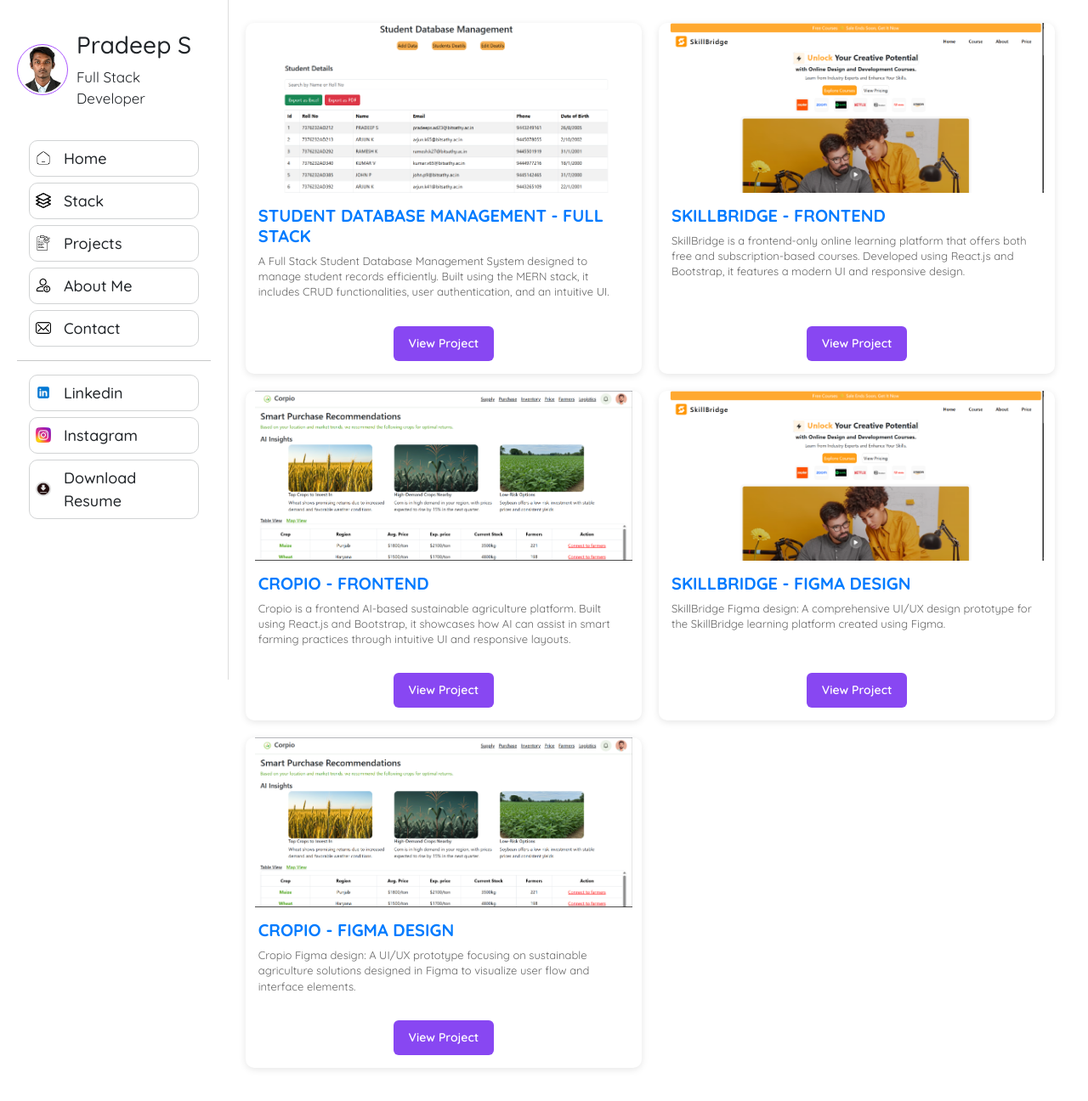
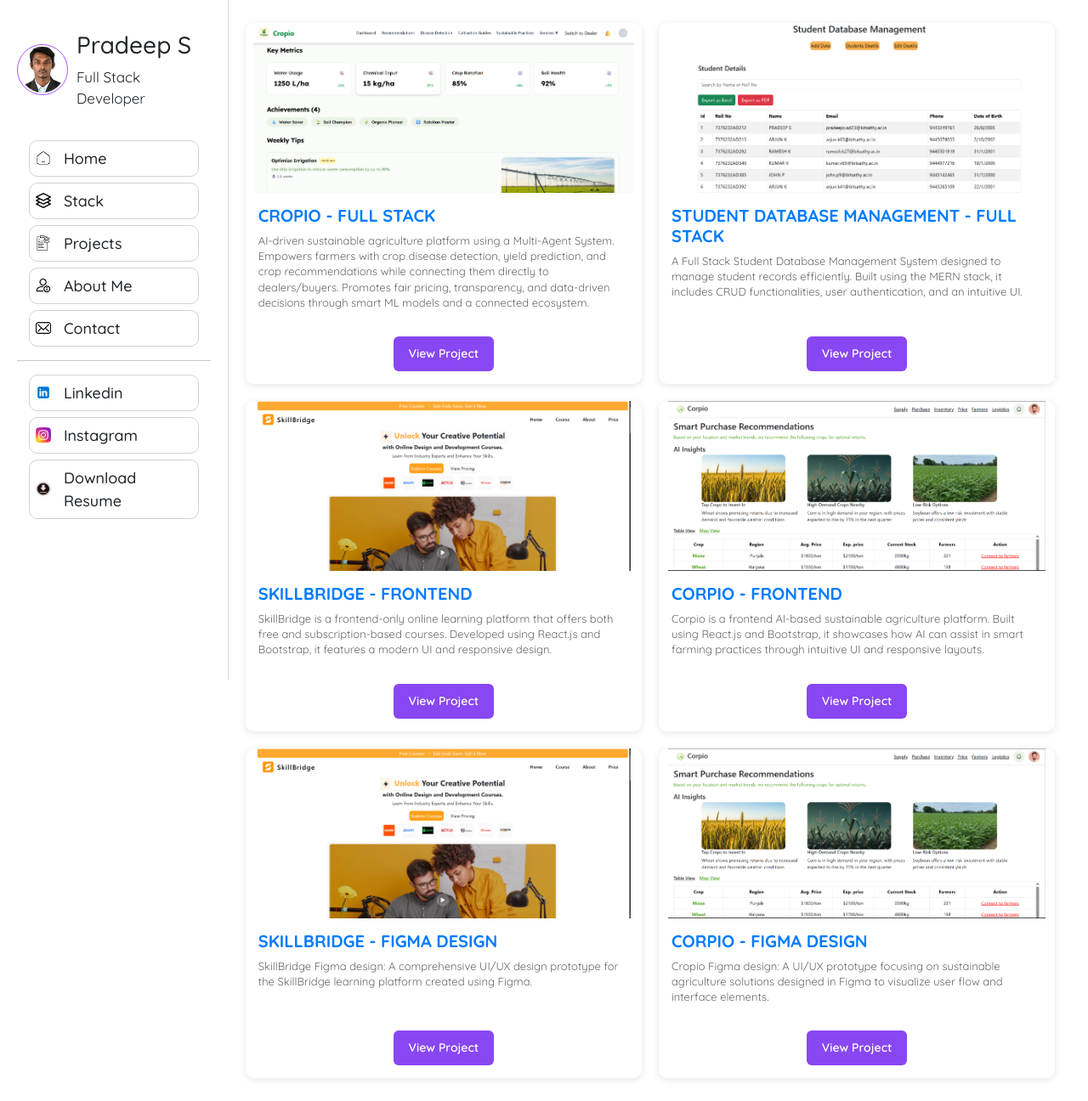
Before and after one commit to Pradeep7007/Portfolio, a React (Create React App) app: page /projects in a window 1280 px wide. Shown: the whole page at 85% size. Built offline with nearby package versions, Linux system fonts and the light colour scheme.

Commit message:
Cropio Project Added

```diff
--- a/src/assests/Deatils.js
+++ b/src/assests/Deatils.js
@@ -17,6 +17,7 @@ import mongo from './mongodb.png';
 import data from './sdms.png';
 import cropio from './cropio.png';
 import skillbridge from './skillbridge.png';
+import cropio_demo from './cropio demo.png';
 import react from './react.png';
 
 export const certifications = [
@@ -240,6 +241,13 @@ export const technicalSkills = [
 
 export const project = [
   {
+    img: cropio_demo, // Replace this with the actual Cropio Figma design image if you have one
+    type: 'Cropio - Full Stack',
+    explanation:
+      'AI-driven sustainable agriculture platform using a Multi-Agent System. Empowers farmers with crop disease detection, yield prediction, and crop recommendations while connecting them directly to dealers/buyers. Promotes fair pricing, transparency, and data-driven decisions through smart ML models and a connected ecosystem.',
+    link: 'https://cropio1.vercel.app',
+  },
+  {
     img: data,
     type: 'Student Database Management - Full Stack',
     explanation:
@@ -255,9 +263,9 @@ export const project = [
   },
   {
     img: cropio,
-    type: 'Cropio - Frontend',
+    type: 'Corpio - Frontend',
     explanation:
-      'Cropio is a frontend AI-based sustainable agriculture platform. Built using React.js and Bootstrap, it showcases how AI can assist in smart farming practices through intuitive UI and responsive layouts.',
+      'Corpio is a frontend AI-based sustainable agriculture platform. Built using React.js and Bootstrap, it showcases how AI can assist in smart farming practices through intuitive UI and responsive layouts.',
     link: 'https://github.com/Pradeep7007/student-database-management',
   },
   {
@@ -269,9 +277,10 @@ export const project = [
   },
   {
     img: cropio, // Replace this with the actual Cropio Figma design image if you have one
-    type: 'Cropio - Figma Design',
+    type: 'Corpio - Figma Design',
     explanation:
       'Cropio Figma design: A UI/UX prototype focusing on sustainable agriculture solutions designed in Figma to visualize user flow and interface elements.',
     link: 'https://www.figma.com/design/oKPtFqVasv58Rg51hx4gOJ/Corpio?m=auto&t=D0qqdTQL1yAcwD0B-6',
   },
+
 ];
```
Also changed, not shown: src/assests/cropio demo.png (added).
